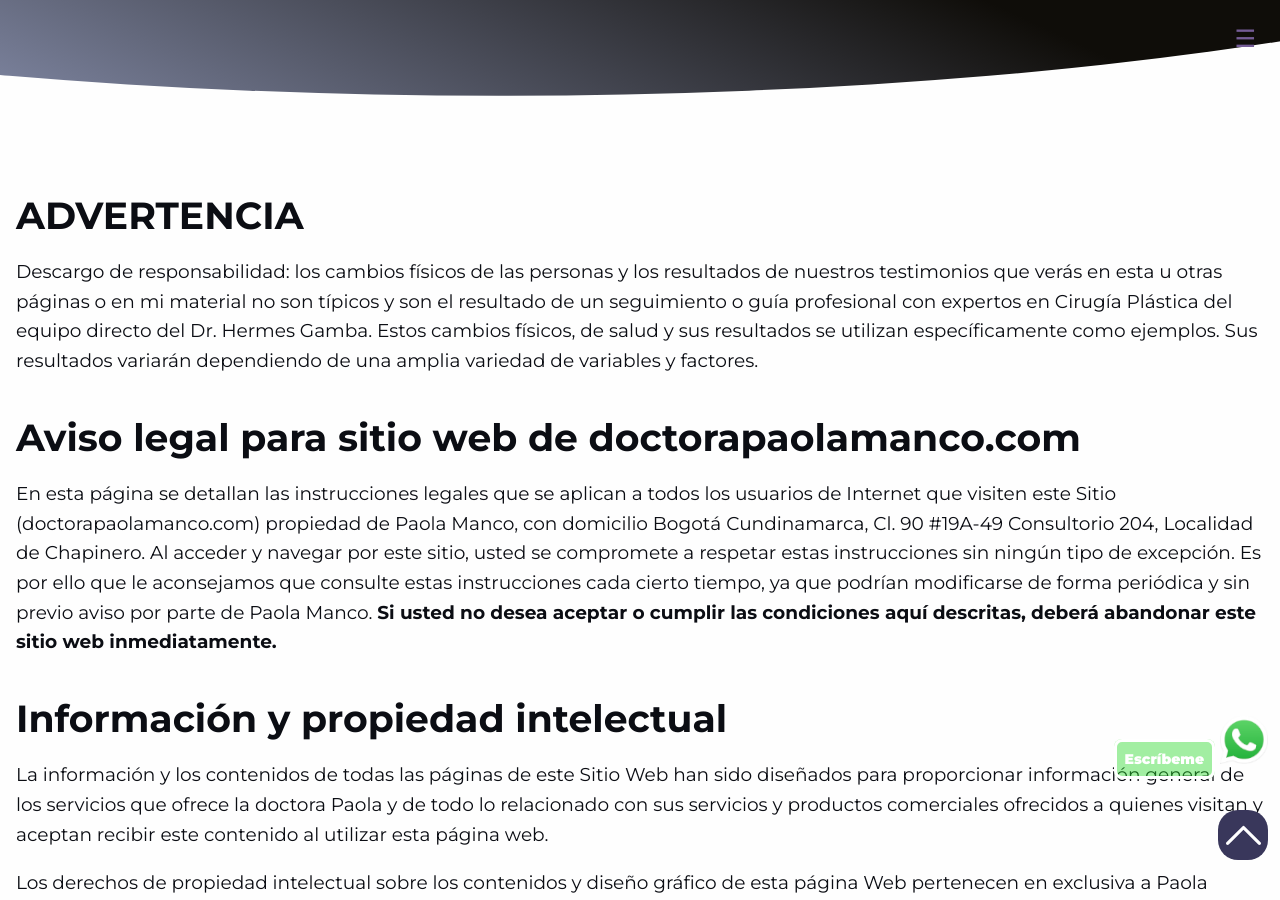
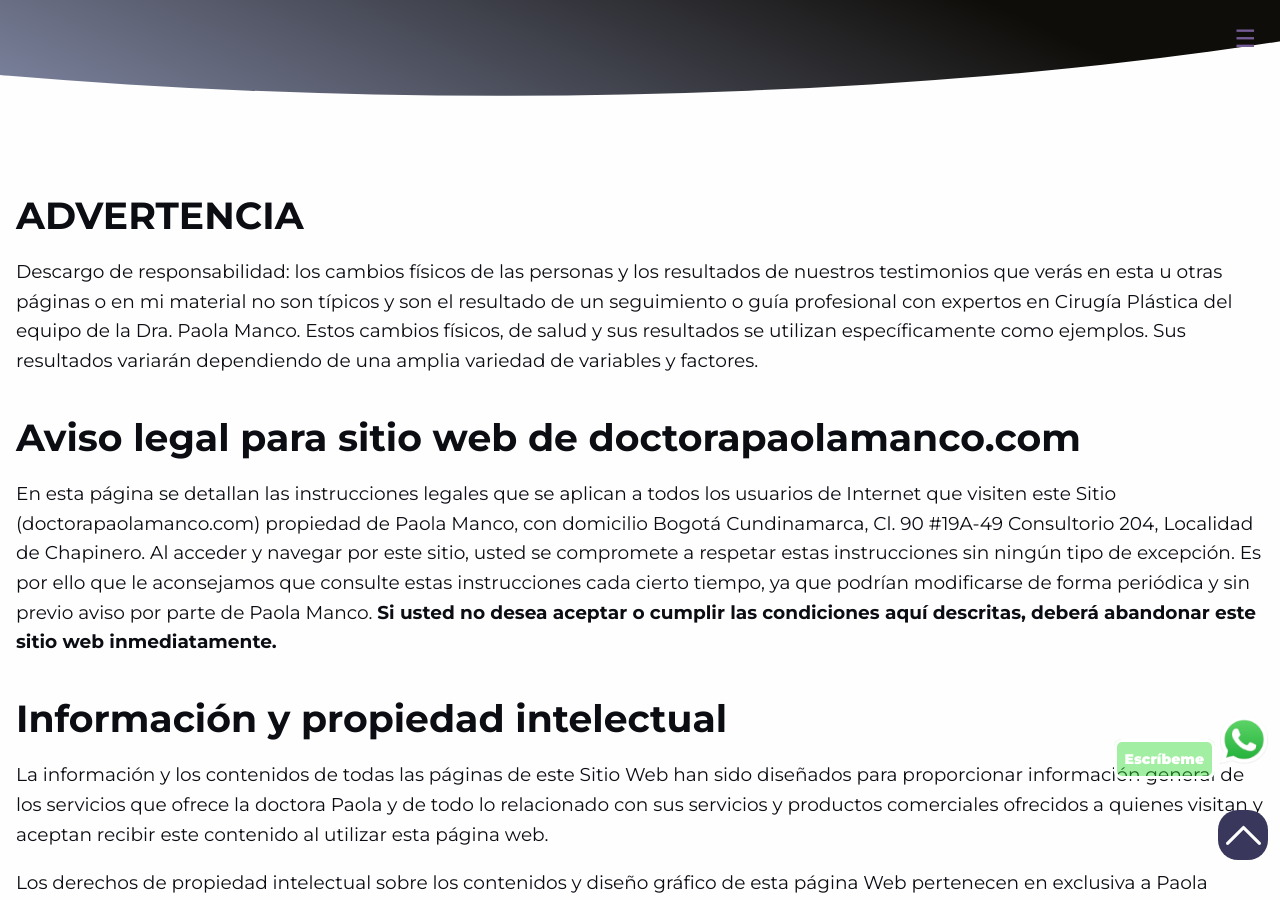
Before and after one commit to Klerpson/drapaola, a Jekyll site: the page built from legal.md, in a window 1280 px wide and 900 px high, scrolled down 439 px. Built offline with Jekyll 4.4.1, drawn with Linux system fonts in a browser that asks for light colours.

Commit message:
Quita restos de Hermes Gamba y GurCoff copiados de otros sitios
Co-Authored-By: Claude Opus 5.5 <noreply@anthropic.com>
Claude-Session: https://claude.ai/code/session_01UBqwRf8wAKQ4gcRD8Ug4o9

```diff
--- a/landing.html
+++ b/landing.html
@@ -58,7 +58,7 @@ description: Transforma tu figura con la dra. Paola Manco, tu especialista en Mo
     <path d="M464 256h-80v-64c0-35.3 28.7-64 64-64h8c13.3 0 24-10.7 24-24V56c0-13.3-10.7-24-24-24h-8c-88.4 0-160 71.6-160 160v240c0 26.5 21.5 48 48 48h128c26.5 0 48-21.5 48-48V304c0-26.5-21.5-48-48-48zm-288 0H96v-64c0-35.3 28.7-64 64-64h8c13.3 0 24-10.7 24-24V56c0-13.3-10.7-24-24-24h-8C71.6 32 0 103.6 0 192v240c0 26.5 21.5 48 48 48h128c26.5 0 48-21.5 48-48V304c0-26.5-21.5-48-48-48z" />
   </svg>
   <p class="quote">La atención y el cuidado que recibí superaron todas mis expectativas. Estoy más que agradecida por la confianza y la belleza que la Dra. Manco ha traído a mi vida</p>
-  <p class="author">— Sharon Franco - Directora GurCoff</p>
+  <p class="author">— Sharon Franco</p>
   <hr>
 </blockquote>
 <section class="wrapper puntos-dolor">
@@ -119,7 +119,7 @@ description: Transforma tu figura con la dra. Paola Manco, tu especialista en Mo
 </blockquote>
 
 <section class="faqs wrapper">
-  <img src="{{'img/logotipo-blanco.webp'|relative_url}}" alt="Logotipo Hermes Gamba">
+  <img src="{{'img/logotipo-blanco.webp'|relative_url}}" alt="Logotipo de Paola Manco, cirujana plástica">
   <h2>Toma la decisión de hacer tu cirugía bien informada</h2>
   <div class="accordion">
     <div class="accordion-item">
--- a/legal.md
+++ b/legal.md
@@ -9,7 +9,7 @@ propietario: Paola Manco
 ---
 ## ADVERTENCIA
 
-Descargo de responsabilidad: los cambios físicos de las personas y los resultados de nuestros testimonios que verás en esta u otras páginas o en mi material no son típicos y son el resultado de un seguimiento o guía profesional con expertos en Cirugía Plástica del equipo directo del Dr. Hermes Gamba. Estos cambios físicos, de salud y sus resultados se utilizan específicamente como ejemplos. Sus resultados variarán dependiendo de una amplia variedad de variables y factores.
+Descargo de responsabilidad: los cambios físicos de las personas y los resultados de nuestros testimonios que verás en esta u otras páginas o en mi material no son típicos y son el resultado de un seguimiento o guía profesional con expertos en Cirugía Plástica del equipo de la Dra. Paola Manco. Estos cambios físicos, de salud y sus resultados se utilizan específicamente como ejemplos. Sus resultados variarán dependiendo de una amplia variedad de variables y factores.
 
 ## Aviso legal para sitio web de {{page.web}}
 
```
Also changed, not shown: _includes/galeria.html (deleted, +0 -50 lines), _posts/2024-01-20-marcacion-abdominal.md (+1 -3 lines), mamoplastia.md (+1 -1 lines).
